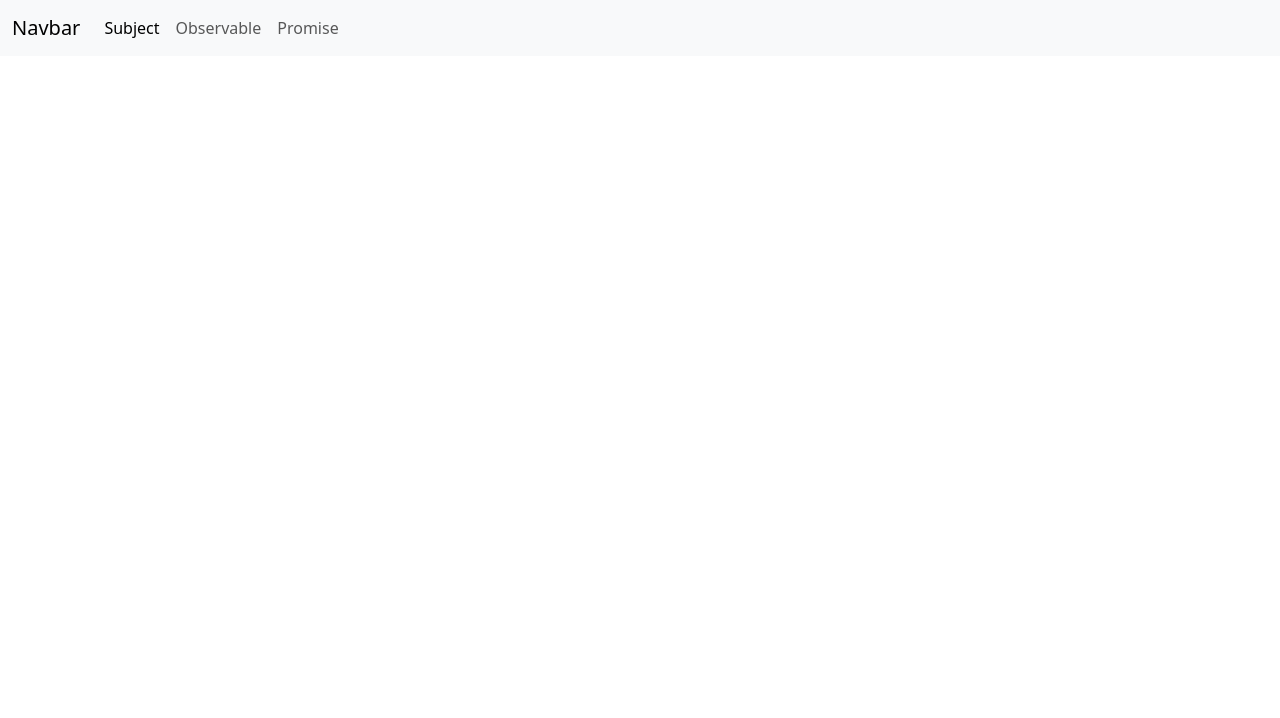
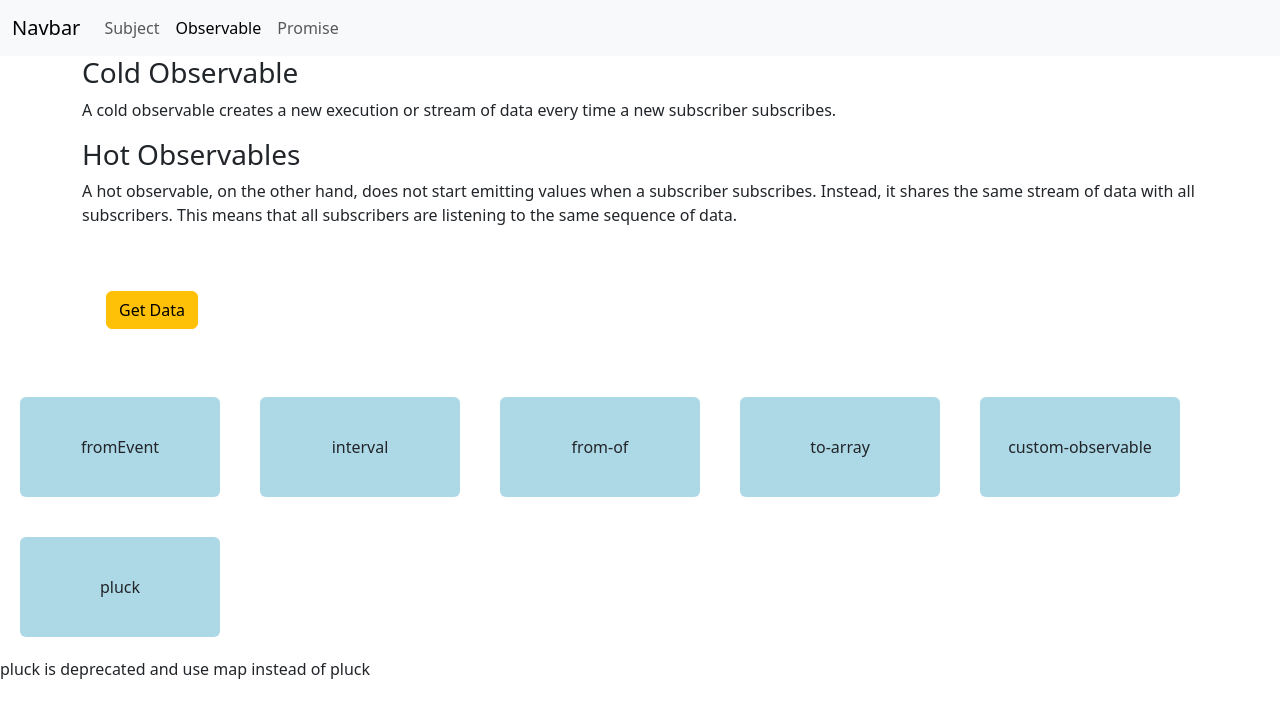
Before and after one commit to parvez-tm/angular-rxjs, an Angular app: page /observable/pluck in a window 1280 px wide. Before the commit this address led to /. Shown: the top 718 px of the page. Built offline with nearby package versions, Linux system fonts and the light colour scheme.

Commit message:
pluck added

```diff
--- a/src/main.ts
+++ b/src/main.ts
@@ -11,6 +11,7 @@ import { IntervalComponent } from './observable/interval/interval.component';
 import { FromOfComponent } from './observable/from-of/from-of.component';
 import { ToArrayComponent } from './observable/to-array/to-array.component';
 import { CustomObservableComponent } from './observable/custom-observable/custom-observable.component';
+import { PluckComponent } from './observable/pluck/pluck.component';
 
 @Component({
   selector: 'app-root',
@@ -95,6 +96,10 @@ bootstrapApplication(App,{
             path: 'custom-observable',
             component: CustomObservableComponent
           },
+          {
+            path: 'pluck',
+            component: PluckComponent
+          }
 
         ]
       },
--- a/src/observable/observable.component.html
+++ b/src/observable/observable.component.html
@@ -1,3 +1,5 @@
+<div class="container">
+
 <h3>Cold Observable</h3>
 <p>A cold observable creates a new execution or stream of data every time a new subscriber subscribes.</p>
 
@@ -5,6 +7,7 @@
 <p>A hot observable, on the other hand, does not start emitting values when a subscriber subscribes. Instead, it shares the same stream of data with all subscribers. This means that all subscribers are listening to the same sequence of data.</p>
 <br>
 <button (click)="getData()" class="btn btn-warning m-4">Get Data</button>
+</div>
 <br>
 
 <button routerLink="fromEvent" class="btn box">fromEvent</button>
@@ -12,4 +15,5 @@
 <button routerLink="from-of" class="btn box">from-of</button>
 <button routerLink="to-array" class="btn box">to-array</button>
 <button routerLink="custom-observable" class="btn box">custom-observable</button>
+<button routerLink="pluck" class="btn box">pluck</button>
 <router-outlet />
--- /dev/null
+++ b/src/observable/pluck/pluck.component.html
@@ -0,0 +1 @@
+<p>pluck is deprecated and use map instead of pluck</p>
--- /dev/null
+++ b/src/observable/pluck/pluck.component.ts
@@ -0,0 +1,25 @@
+import { Component } from '@angular/core';
+import { from, map } from 'rxjs';
+
+@Component({
+  selector: 'app-pluck',
+  imports: [],
+  templateUrl: './pluck.component.html',
+  styleUrl: './pluck.component.css'
+})
+export class PluckComponent {
+
+  users = from([
+    { name:'PTM', age: '23'},
+    { name:'Shin', age: '21'},
+  ])
+  constructor(){
+    this.users.pipe(
+      map(data => data.name)
+    ).subscribe({
+      next: (data) => {
+        console.log(data)
+      }
+    })
+  }
+}
```
Also changed, not shown: src/observable/pluck/pluck.component.css (added).
